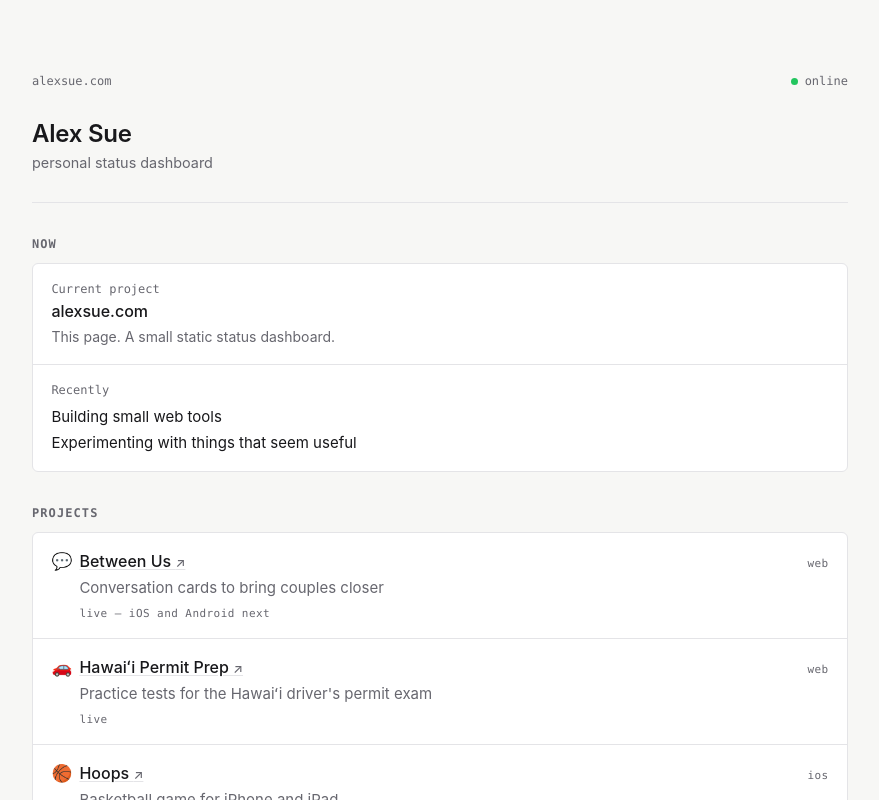
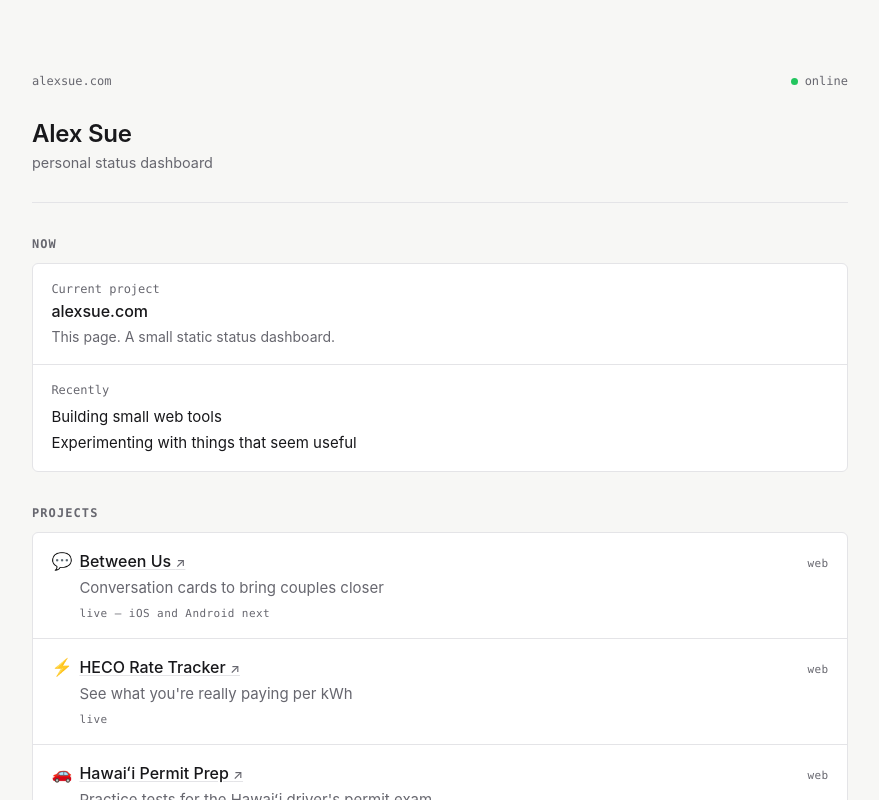
Before and after one commit to buttermilktoast/alexsue.com, a Vue app: page / in a window 1280 px wide. Shown: the top 800 px of the page, without its empty margins (200-1079 px from the left). Built offline with nearby package versions, Linux system fonts and the light colour scheme; no server answers.

Commit message:
Add HECO Rate Tracker to the projects list

```diff
--- a/src/data/site.js
+++ b/src/data/site.js
@@ -25,6 +25,14 @@ export const site = {
       description: 'Conversation cards to bring couples closer',
       url: 'https://betweenus-talk.web.app',
       status: 'live — iOS and Android next',
+      tag: 'web'
+    },
+    {
+      emoji: '⚡',
+      title: 'HECO Rate Tracker',
+      description: "See what you're really paying per kWh",
+      url: 'https://teslalease.web.app/',
+      status: 'live',
       tag: 'web'
     },
     {
```
